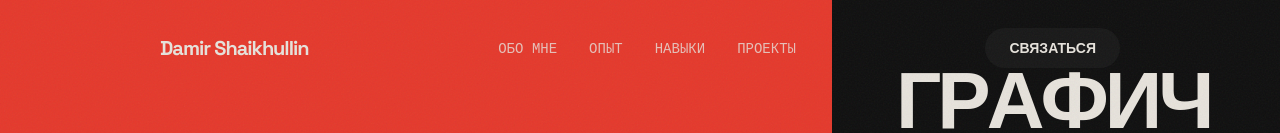
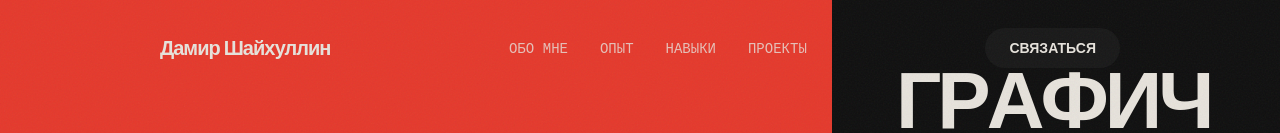
Before and after one commit to shaayydd-sys/portfolio, a React (Vite) app: page /ru in a window 1280 px wide. Shown: the top 133 px of the page. Built offline with nearby package versions, Linux system fonts and the light colour scheme.

Commit message:
fix: translate navbar name to Cyrillic in RU + increase hero name gap
- Navbar: uses t('nav.name') — shows Дамир Шайхуллин on /ru
- Hero: gap-4 (was gap-2) between name lines for Russian

Co-Authored-By: Claude Sonnet 4.6 <noreply@anthropic.com>

```diff
--- a/src/components/Hero.jsx
+++ b/src/components/Hero.jsx
@@ -87,7 +87,7 @@ export default function Hero() {
                         {t('hero.subtitle')}
                     </p>
 
-                    <h1 className={`flex flex-col ${isRu ? 'gap-2' : 'gap-0'} min-[900px]:gap-2 relative`}>
+                    <h1 className={`flex flex-col ${isRu ? 'gap-4' : 'gap-0'} min-[900px]:gap-2 relative`}>
                         <CharSplit
                             delay={0.5}
                             className={`font-heading font-semibold ${isRu ? 'text-[2.8rem] sm:text-[3.8rem] min-[900px]:text-[4.8rem] lg:text-[5.4rem] xl:text-[6.5rem]' : 'text-[3.5rem] sm:text-[4.5rem] min-[900px]:text-[5.5rem] lg:text-[6rem] xl:text-[7.5rem]'} text-dark leading-[0.9] min-[900px]:leading-[0.85] tracking-tighter uppercase`}
--- a/src/components/Navbar.jsx
+++ b/src/components/Navbar.jsx
@@ -51,7 +51,7 @@ export default function Navbar() {
                 } ${isDarkText ? 'text-dark' : 'text-primary'}`}
         >
             <div className="font-heading font-bold text-lg md:text-xl tracking-tighter">
-                Damir Shaikhullin
+                {t('nav.name')}
             </div>
             <div className="hidden min-[900px]:flex items-center gap-8 font-data text-sm uppercase">
                 <a href="#about" className={`hover-lift transition-colors ${isDarkText ? 'text-dark/80 hover:text-accent' : 'text-primary/80 hover:text-primary'}`}>{t('nav.about')}</a>
--- a/src/i18n/en.json
+++ b/src/i18n/en.json
@@ -1,5 +1,6 @@
 {
   "nav": {
+    "name": "Damir Shaikhullin",
     "about": "About Me",
     "experience": "Experience",
     "skills": "Skills",
--- a/src/i18n/ru.json
+++ b/src/i18n/ru.json
@@ -1,5 +1,6 @@
 {
   "nav": {
+    "name": "Дамир Шайхуллин",
     "about": "Обо мне",
     "experience": "Опыт",
     "skills": "Навыки",
```
